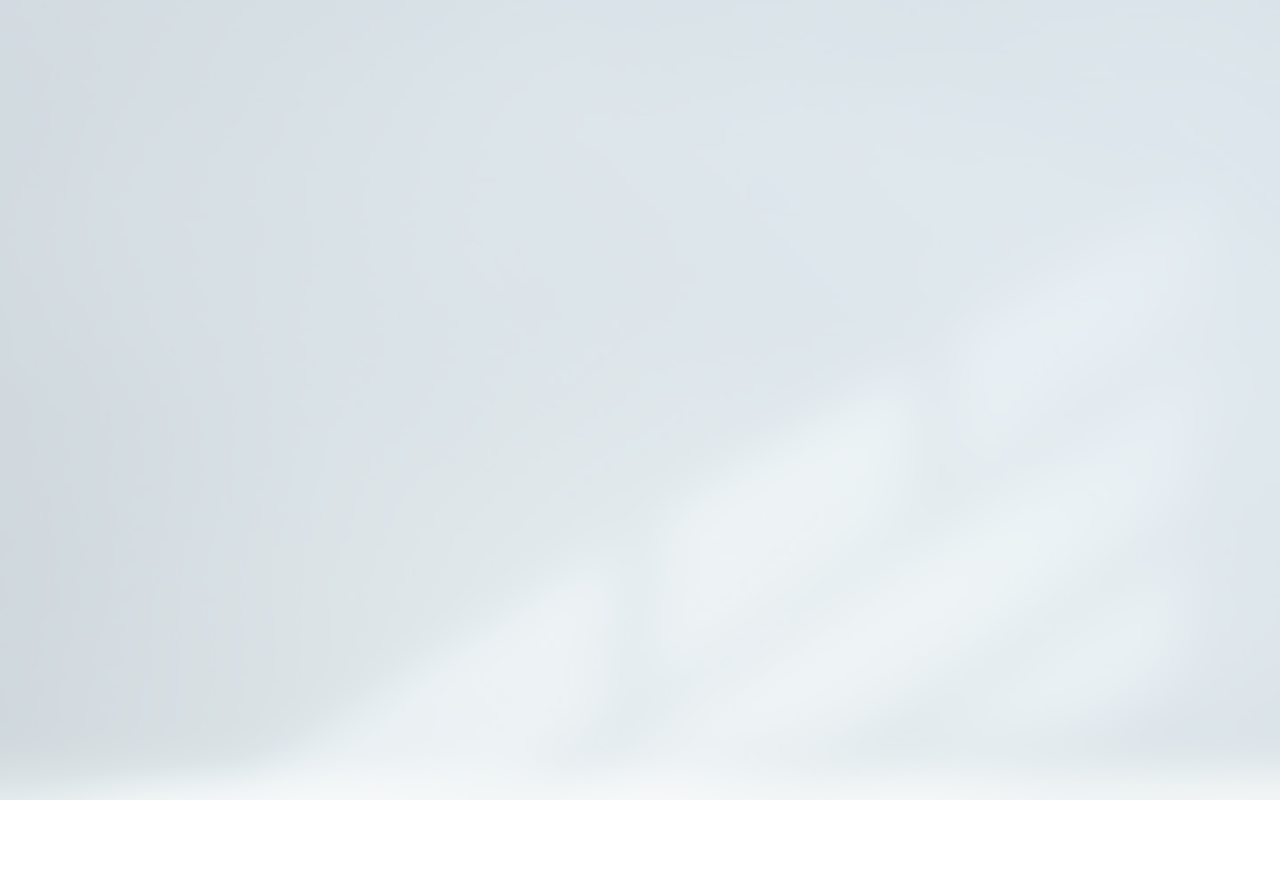
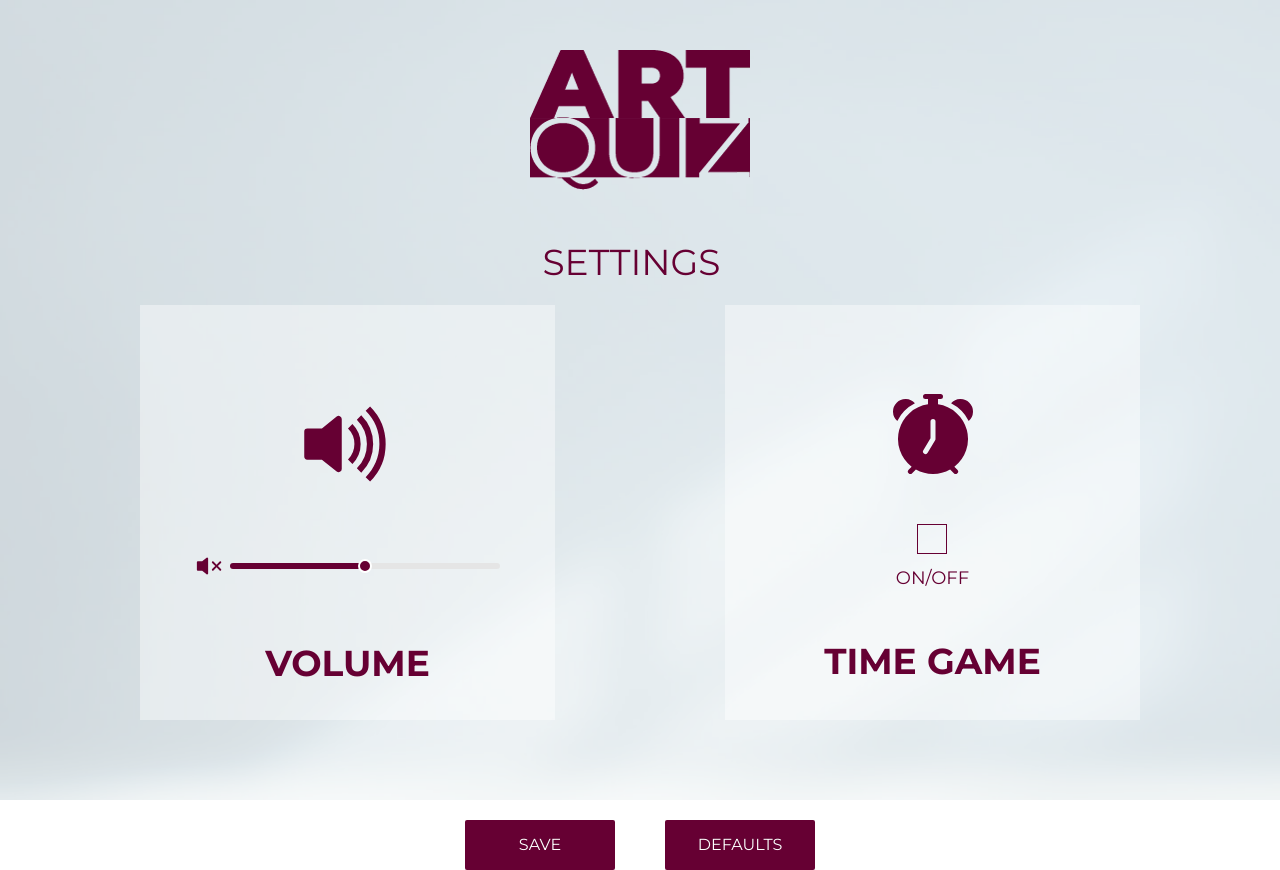
Before and after one commit to kolodenets/art-quiz, a React (Create React App) app: page /settings in a window 1280 px wide. Before the commit this address had no page. Before the commit the page ends 800 px from the top, so only its background shows below. Built offline with nearby package versions, Linux system fonts and the light colour scheme.

Commit message:
feat: add settings page

```diff
--- a/package.json
+++ b/package.json
@@ -10,6 +10,7 @@
     "antd": "^4.21.3",
     "react": "^18.2.0",
     "react-dom": "^18.2.0",
+    "react-icons": "^4.4.0",
     "react-router-dom": "^6.3.0",
     "react-scripts": "5.0.1",
     "web-vitals": "^2.1.4"
--- a/src/App.css
+++ b/src/App.css
@@ -3,6 +3,10 @@
   margin: 0;
   padding: 0;
   box-sizing: border-box;
+}
+p {
+    margin: 0;
+  padding: 0;
 }
 #root {
   display: flex;
@@ -23,3 +27,9 @@
   flex-direction: column;
   align-items: center;
 }
+
+.mainLogo {
+  width: 220px;
+  margin: 50px 0;
+  cursor: pointer;
+}
--- a/src/UI/button/MyButton.jsx
+++ b/src/UI/button/MyButton.jsx
@@ -1,11 +1,11 @@
 import { Button } from 'antd';
-import {SettingOutlined} from '@ant-design/icons'
 import React from 'react';
 
-const MyButton = () => {
+
+const MyButton = ({handleBtnClick, children, icon}) => {
   return (
-    <Button type="primary" style={{backgroundColor: 'var(--main-bg-color)'}} size="large" icon={<SettingOutlined />}>
-      SETTINGS
+    <Button onClick={handleBtnClick} type="primary" style={{backgroundColor: 'var(--main-bg-color)', outline: 'none', border: 'none', width: '150px', height: '50px'}} size="large" icon={icon}>
+      {children}
     </Button>
   );
 };
--- /dev/null
+++ b/src/UI/logo/LogoImage.jsx
@@ -0,0 +1,18 @@
+import React from 'react';
+import { useNavigate } from 'react-router-dom';
+
+const logo = '../logo.png'
+
+const LogoImage = () => {
+  const navigate = useNavigate();
+  const openMainPage = () => {
+    navigate('/')
+  }
+  return (
+    <>
+      <img onClick={openMainPage} className='mainLogo' src={logo} alt="logo" />
+    </>
+  );
+};
+
+export default LogoImage;
--- a/src/pages/MainPage.jsx
+++ b/src/pages/main/MainPage.jsx
@@ -1,15 +1,21 @@
 import React from 'react';
-import MyButton from '../UI/button/MyButton';
+import MyButton from '../../UI/button/MyButton';
 import styles from './MainPage.module.css'
-const logo = '../logo.png'
+import { useNavigate } from 'react-router-dom';
+import LogoImage from './../../UI/logo/LogoImage';
+import {SettingOutlined} from '@ant-design/icons'
 const artistImg = '../artists-quiz.png'
 const picturesImg = '../pictures-quiz.png'
 
 
 const MainPage = () => {
+  const navigate = useNavigate();
+  const handleBtnClick = () => {
+    navigate('/settings')
+  }
   return (
     <div className={styles.outerContainer}>
-      <img className={styles.mainLogo} src={logo} alt="logo" />
+      <LogoImage/>
       <div className={styles.innerContainer}>
         <div className={styles.quizSelect}>
           <img className={styles.quizImg} src={artistImg}  alt="artist" />
@@ -20,7 +26,7 @@ const MainPage = () => {
           <p className={styles.quizTitle} style={{marginTop: '-4px'}}><span style={{fontWeight: '700'}}>Pictures </span>quiz</p>
         </div>
       </div>
-      <MyButton/>
+      <MyButton icon={<SettingOutlined />} handleBtnClick={handleBtnClick}>SETTINGS</MyButton>
     </div>
   );
 };
--- a/src/pages/MainPage.module.css
+++ b/src/pages/main/MainPage.module.css
@@ -11,10 +11,7 @@
   margin-bottom: 50px;
 }
 
-.mainLogo {
-  width: 220px;
-  margin: 50px 0;
-}
+
 .quizSelect {
   display: flex;
   flex-direction: column;
--- /dev/null
+++ b/src/pages/settings/Settings.jsx
@@ -0,0 +1,56 @@
+import React, { useState } from 'react';
+import MyButton from '../../UI/button/MyButton';
+import styles from './Settings.module.css'
+import { BsVolumeUpFill, BsVolumeMuteFill, BsAlarmFill } from "react-icons/bs";
+import LogoImage from './../../UI/logo/LogoImage';
+
+
+
+
+const Settings = () => {
+  const [value, setValue] = useState(50)
+  return (
+    <div className={styles.outerContainer}>
+      <LogoImage/>
+      <p className={styles.settingsTitle}>SETTINGS</p>
+      <div className={styles.innerContainer}>
+        <div className={styles.setting}>
+          <BsVolumeUpFill className={styles.soundSvg}/>
+          <div className={styles.soundBar}>
+            <BsVolumeMuteFill className={styles.mute}/>
+            <div className={styles.slideContainer}>
+              <input type="range"
+                      className={styles.soundSlider}
+                      style={{background: `linear-gradient(90deg, var(--main-bg-color) ${value}%, #e5e5e5 ${value}%)`}}
+                      min="0"
+                      max="100"
+                      step="1"
+                      value={value}
+                      onInput={(e) => setValue(e.target.value)}/>
+            </div>
+          </div>
+            <p className={styles.settingsVol}>VOLUME</p>
+        </div>
+
+        <div className={styles.setting}>
+          <BsAlarmFill className={styles.time}/>
+          <div className={styles.checkboxCont}>
+            <input type="checkbox"
+                    className={styles.checkbox}
+                    id='time-checkbox'/>
+                    <label htmlFor="time-checkbox"></label>
+            <p className={styles.timeText}>ON/OFF</p>
+          </div>
+          <p className={styles.settingsTime}>Time game</p>
+        </div>
+      </div>
+      <div className={styles.btnContainer}>
+        <MyButton>SAVE</MyButton>
+        <MyButton>DEFAULTS</MyButton>
+      </div>
+
+    </div>
+  );
+};
+
+export default Settings;
--- /dev/null
+++ b/src/pages/settings/Settings.module.css
@@ -0,0 +1,152 @@
+.outerContainer {
+  display: flex;
+  flex-direction: column;
+  align-items: center;
+}
+
+.innerContainer {
+  display: flex;
+  width: 1000px;
+  justify-content: space-between;
+  margin-bottom: 100px;
+}
+
+.mainLogo {
+  width: 220px;
+  margin: 50px 0 21px 0;
+}
+.setting {
+  display: flex;
+  flex-direction: column;
+  width: 415px;
+  height: 415px;
+  align-items: center;
+  background-color: rgba(255, 255, 255, 0.4);
+}
+
+.settingsTitle,
+.settingsVol,
+.settingsTime  {
+  font-size: 36px;
+  line-height: 44px;
+  text-align: right;
+  text-transform: uppercase;
+  padding-right: 17px;
+  color: #660033;
+  margin-bottom: 21px;
+}
+
+.soundSvg {
+  color: var(--main-bg-color);
+  font-size: 100px;
+  margin-top: 89px;
+}
+
+.soundBar {
+  display: flex;
+  margin-top: 57px;
+  height: 30px;
+}
+
+.mute {
+  font-size: 30px;
+  color: var(--main-bg-color);
+  margin-right: 5px;
+}
+.slideContainer {
+  width: 270px;
+  padding-top: 2px;
+}
+.soundSlider {
+  -webkit-appearance: none;
+  width: 100%;
+  height: 6px;
+  background: linear-gradient(90deg, var(--main-bg-color) 50%, #e5e5e5 50%);
+  outline: none;
+  border-radius: 10px;
+}
+
+.soundSlider::-webkit-slider-thumb {
+  -webkit-appearance: none;
+  appearance: none;
+  width: 14px;
+  height: 14px;
+  background: var(--main-bg-color);
+  border-radius: 50%;
+  border: 2px solid white;
+  cursor: pointer;
+}
+
+.soundSlider::-moz-range-thumb {
+  width: 14px;
+  height: 14px;
+  background: var(--main-bg-color);
+  border-radius: 50%;
+  border: 2px solid white;
+  cursor: pointer;
+}
+
+.settingsVol,
+.settingsTime {
+  margin-top: 60px;
+  font-weight: 700;
+  text-align: center;
+  padding-right: 0;
+  margin-bottom: 0;
+}
+.settingsTime {
+  margin-top: 50px;
+}
+.btnContainer {
+  display: flex;
+  justify-content: space-between;
+  width: 350px;
+}
+
+.time {
+  font-size: 80px;
+  color: var(--main-bg-color);
+  margin-top: 89px;
+}
+.timeText {
+  font-weight: 400;
+  font-size: 18px;
+  line-height: 22px;
+  text-align: center;
+  text-transform: uppercase;
+  color: #660033;
+  margin-top: 13px;
+}
+
+.checkboxCont {
+  display: flex;
+  flex-direction: column;
+  align-items: center;
+  margin-top: 50px;
+}
+
+.checkbox {
+  position: absolute;
+  z-index: -1;
+  opacity: 0;
+}
+
+.checkbox+label {
+  display: inline-flex;
+  align-items: center;
+  user-select: none;
+}
+.checkbox+label::before {
+  content: '';
+  display: inline-block;
+  width: 30px;
+  height: 30px;
+  border: 1px solid var(--main-bg-color);
+  background-repeat: no-repeat;
+  background-position: center center;
+  background-size: 50% 50%;
+}
+.checkbox:checked+label::before {
+  background-image: url('../../../public/Vector.png');
+  background-size: 26px 24px;
+}
--- a/src/router/AppRouter.jsx
+++ b/src/router/AppRouter.jsx
@@ -1,11 +1,13 @@
 import React from 'react';
 import { Route, Routes } from 'react-router-dom';
-import MainPage from '../pages/MainPage';
+import MainPage from '../pages/main/MainPage';
+import Settings from './../pages/settings/Settings';
 
 const AppRouter = () => {
   return (
     <Routes>
       <Route path='/' element={<MainPage/>}/>
+      <Route path='/settings' element={<Settings/>}/>
     </Routes>
   );
 };
```
Also changed, not shown: public/Vector.png (added), 1 other file (tests, documents, lock files or other folders).
